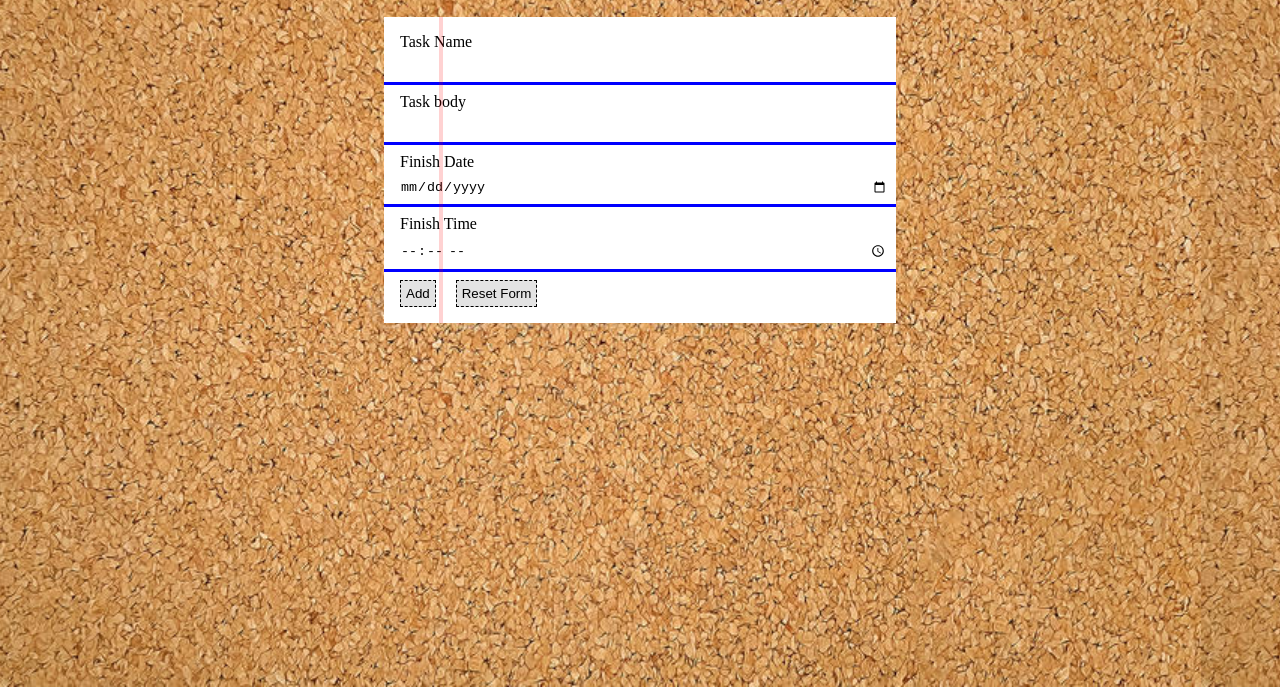
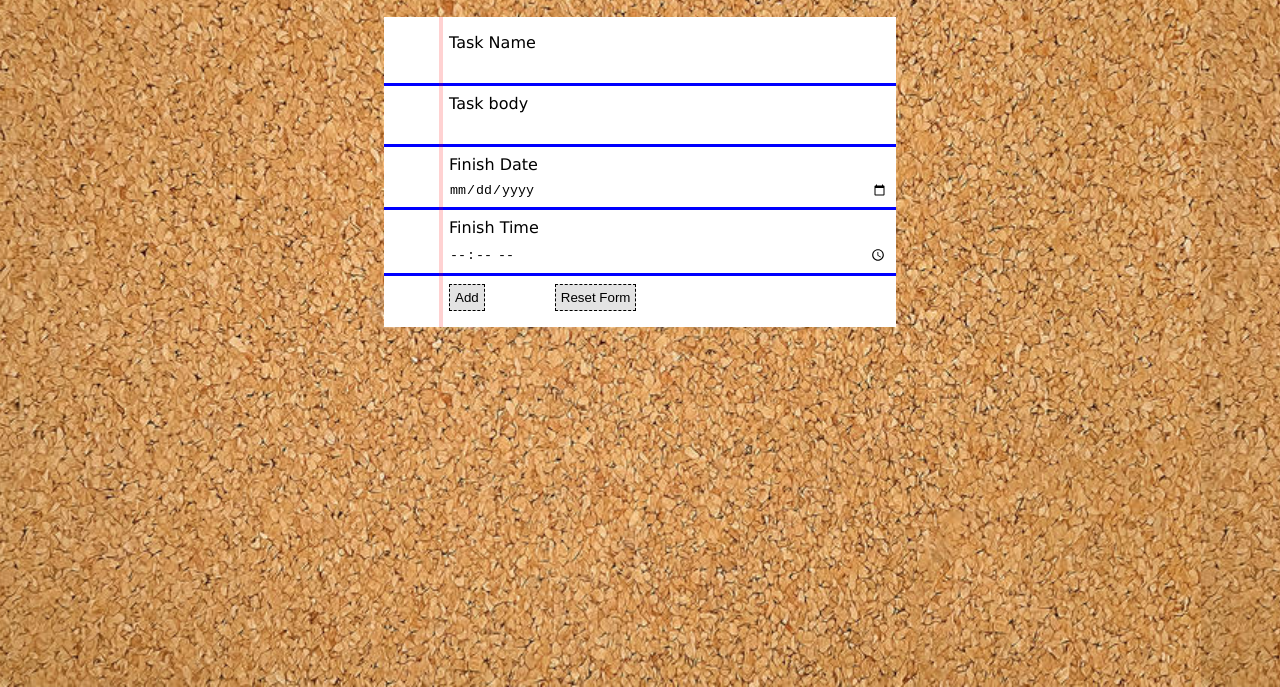
Before and after one commit to yehuda4e/Taskist, a plain HTML site: page index.html in a window 1280 px wide. Shown: the part 113-800 px from the top of the page. Drawn offline with Linux system fonts and the light colour scheme.

Commit message:
css changes

```diff
--- a/css/style.scss
+++ b/css/style.scss
@@ -9,6 +9,7 @@
 body {
     background-image: url(../bg.jpg);
     background-size: contain;
+    font-family: Verdana, Geneva, Tahoma, sans-serif;
     display: flex;
     flex-direction: column;
     align-items: center;
@@ -45,7 +46,7 @@ input {
     border-bottom: 3px solid blue;
     margin-bottom: 8px;
     padding: 8px;
-    padding-left: 16px;
+    padding-left: 65px;
     width: 100%;
 }
 
@@ -53,10 +54,11 @@ button {
     background-color: #e3e3e3;
     border: 1px dashed black;
     padding: 5px;
+    cursor: pointer;
 }
 
 label, button {
-    margin-left: 16px;
+    margin-left: 65px;
 }
 
 label, input {
--- a/index.html
+++ b/index.html
@@ -13,11 +13,11 @@
     <form>
         <span></span>
         <label for="name">Task Name</label>
-        <input type="text" id="name" required>
+        <input type="text" id="name">
         <label for="body">Task body</label>
-        <input type="text" id="body" required>
+        <input type="text" id="body">
         <label for="date">Finish Date</label>
-        <input type="date" id="date" required>
+        <input type="date" id="date">
         <label for="time">Finish Time</label>
         <input type="time" id="time">
         <button id="add">Add</button>
```
Also changed, not shown: css/style.css, 1 other file.
